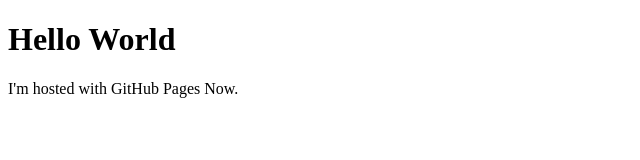
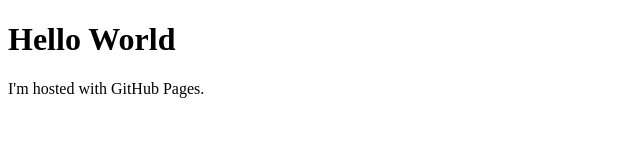
Before and after one commit to LukeWarm34/LukeWarm34.github.io, a plain HTML site: page index.html in a window 1280 px wide. Shown: the full height of the page, 0-640 px from the left. Drawn offline with Linux system fonts and the light colour scheme.

Commit message:
Once More
Again

```diff
--- a/index.html
+++ b/index.html
@@ -2,6 +2,6 @@
 <html>
 <body>
 <h1>Hello World</h1>
-<p>I'm hosted with GitHub Pages Now.</p>
+<p>I'm hosted with GitHub Pages.</p>
 </body>
 </html>
```
